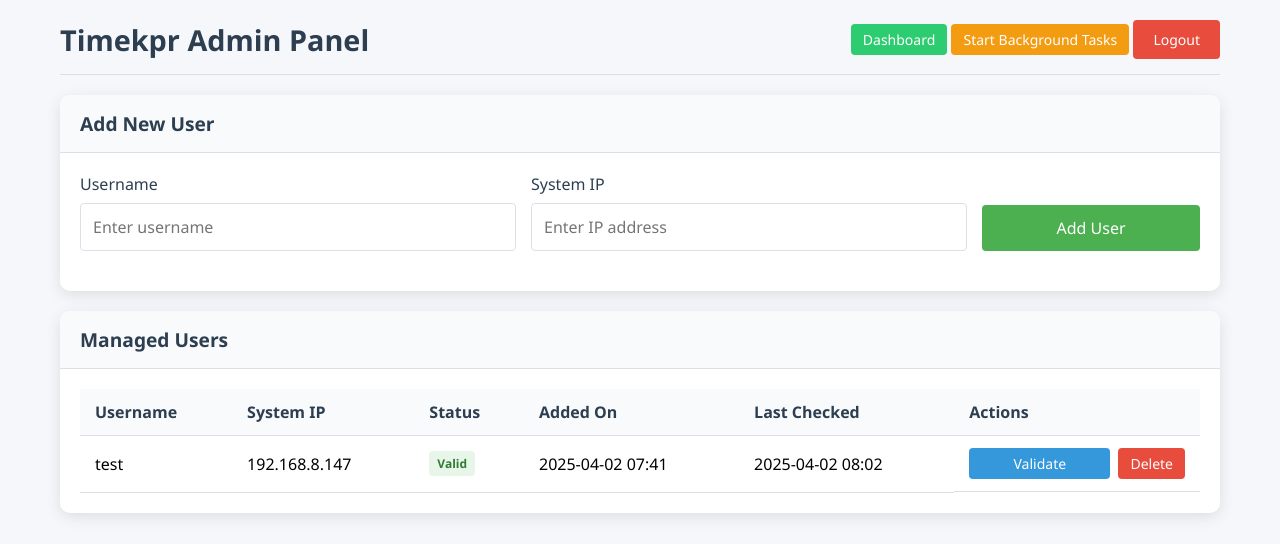
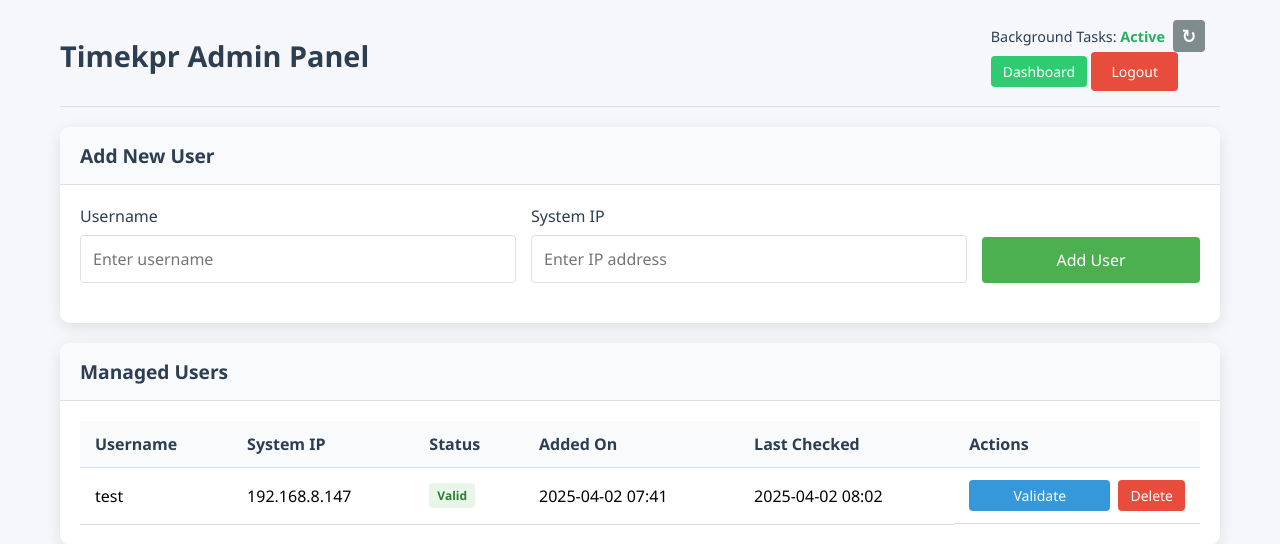
Before and after one commit to adambie/timekpr-webui, a Flask app: page /admin in a window 1280 px wide. Shown: the top 544 px of the page. Run offline with Flask 3, Linux system fonts and the light colour scheme; a user stored in the database is signed in.

Commit message:
background task status

```diff
--- a/app.py
+++ b/app.py
@@ -93,20 +93,34 @@ def admin():
     users = ManagedUser.query.all()
     return render_template('admin.html', users=users)
 
-@app.route('/start-tasks')
-def start_tasks():
-    """Manually start the background task manager"""
+@app.route('/api/task-status')
+def get_task_status():
+    """Get the status of the background task manager"""
+    if not session.get('logged_in'):
+        return jsonify({'success': False, 'message': 'Not authenticated'}), 401
+
+    status = task_manager.get_status()
+    return jsonify({
+        'success': True,
+        'status': status
+    })
+
+@app.route('/restart-tasks')
+def restart_tasks():
+    """Restart the background task manager"""
     if not session.get('logged_in'):
         flash('Please login first', 'warning')
         return redirect(url_for('login'))
 
-    if not task_manager.running:
-        task_manager.start()
-        flash('Background tasks started', 'success')
+    task_manager.restart()
+    flash('Background tasks restarted', 'success')
+
+    # Redirect back to the referring page
+    referrer = request.referrer
+    if referrer:
+        return redirect(referrer)
     else:
-        flash('Background tasks are already running', 'info')
-
-    return redirect(url_for('admin'))
+        return redirect(url_for('dashboard'))
 
 @app.route('/logout')
 def logout():
@@ -259,11 +273,9 @@ def get_user_usage(user_id):
 with app.app_context():
     db.create_all()
     print("Database tables verified")
-
-# Only start task manager after ensuring database is configured correctly
-# Comment this out initially to avoid startup issues
-# with app.app_context():
-#     task_manager.start()
+    # Start background tasks automatically
+    task_manager.start()
+    print("Background tasks started automatically")
 
 if __name__ == '__main__':
     app.run(debug=True)
--- a/static/css/style.css
+++ b/static/css/style.css
@@ -418,6 +418,52 @@ label {
     background-color: #d35400;
 }
 
+/* Task status styles */
+.task-status-container {
+    display: flex;
+    align-items: center;
+    margin-right: 15px;
+}
+
+.task-status {
+    font-size: 0.9rem;
+    color: #2c3e50;
+    margin-right: 8px;
+}
+
+.status-active {
+    color: #27ae60;
+    font-weight: 600;
+}
+
+.status-inactive {
+    color: #e74c3c;
+    font-weight: 600;
+}
+
+.status-unknown, .status-error {
+    color: #f39c12;
+    font-weight: 600;
+}
+
+.btn-restart {
+    padding: 5px 8px;
+    background-color: #7f8c8d;
+    width: auto;
+    min-width: 32px;
+    height: 32px;
+    line-height: 22px;
+}
+
+.btn-restart:hover {
+    background-color: #2c3e50;
+}
+
+.restart-icon {
+    font-size: 1.2rem;
+    font-weight: bold;
+}
+
 @media (max-width: 1200px) {
     .user-grid {
         grid-template-columns: repeat(auto-fill, minmax(350px, 1fr));
--- a/task_manager.py
+++ b/task_manager.py
@@ -29,12 +29,20 @@ class BackgroundTaskManager:
         self.thread.start()
         logger.info("Background task manager started")
 
-    def stop(self):
-        """Stop the background task manager"""
-        self.running = False
-        if self.thread:
-            self.thread.join(timeout=2)
-        logger.info("Background task manager stopped")
+    def restart(self):
+        """Restart the background task manager"""
+        self.stop()
+        time.sleep(1)  # Give it a moment to fully stop
+        self.start()
+        logger.info("Background task manager restarted")
+
+    def get_status(self):
+        """Get the status of the background task manager"""
+        return {
+            'running': self.running,
+            'thread_alive': self.thread.is_alive() if self.thread else False,
+            'last_error': getattr(self, 'last_error', None)
+        }
 
     def _run_tasks(self):
         """Main task loop"""
@@ -42,11 +50,17 @@ class BackgroundTaskManager:
             try:
                 with self.app.app_context():
                     self._update_user_data()
+                self.last_error = None  # Clear error on successful run
             except Exception as e:
-                logger.error(f"Error in background task: {str(e)}")
+                error_msg = f"Error in background task: {str(e)}"
+                logger.error(error_msg)
+                self.last_error = {
+                    'message': error_msg,
+                    'time': datetime.now().strftime('%Y-%m-%d %H:%M:%S')
+                }
 
-            # Sleep for 1 minute before next run
-            for _ in range(60):  #  60 seconds
+            # Sleep for 5 minutes before next run
+            for _ in range(300):  # 5 minutes * 60 seconds
                 if not self.running:
                     break
                 time.sleep(1)
--- a/templates/admin.html
+++ b/templates/admin.html
@@ -11,11 +11,57 @@
         <header class="dashboard-header">
             <h1>Timekpr Admin Panel</h1>
             <div class="user-controls">
+                <div class="task-status-container">
+                    <span class="task-status">
+                        Background Tasks: <span id="task-status-indicator" class="status-unknown">Unknown</span>
+                    </span>
+                    <a href="{{ url_for('restart_tasks') }}" class="btn btn-sm btn-restart" title="Restart Background Tasks">
+                        <span class="restart-icon">↻</span>
+                    </a>
+                </div>
                 <a href="{{ url_for('dashboard') }}" class="btn btn-sm btn-dashboard">Dashboard</a>
-                <a href="{{ url_for('start_tasks') }}" class="btn btn-sm btn-task">Start Background Tasks</a>
                 <a href="{{ url_for('logout') }}" class="btn btn-sm btn-logout">Logout</a>
             </div>
         </header>
+
+        <script>
+            // Function to update the task status indicator
+            function updateTaskStatus() {
+                fetch('/api/task-status')
+                    .then(response => response.json())
+                    .then(data => {
+                        if (data.success) {
+                            const indicator = document.getElementById('task-status-indicator');
+                            const status = data.status;
+
+                            if (status.running && status.thread_alive) {
+                                indicator.className = 'status-active';
+                                indicator.textContent = 'Active';
+                            } else {
+                                indicator.className = 'status-inactive';
+                                indicator.textContent = 'Inactive';
+                            }
+
+                            // Set tooltip to show last error if any
+                            if (status.last_error) {
+                                indicator.title = `Last error: ${status.last_error.message} at ${status.last_error.time}`;
+                            } else {
+                                indicator.title = 'Background tasks are running normally';
+                            }
+                        }
+                    })
+                    .catch(error => {
+                        console.error('Error fetching task status:', error);
+                        const indicator = document.getElementById('task-status-indicator');
+                        indicator.className = 'status-error';
+                        indicator.textContent = 'Error';
+                    });
+            }
+
+            // Check status immediately and then every 30 seconds
+            updateTaskStatus();
+            setInterval(updateTaskStatus, 30000);
+        </script>
 
         {% with messages = get_flashed_messages(with_categories=true) %}
             {% if messages %}
```
Also changed, not shown: templates/dashboard.html (+47 -0 lines), instance/timekpr.db.
